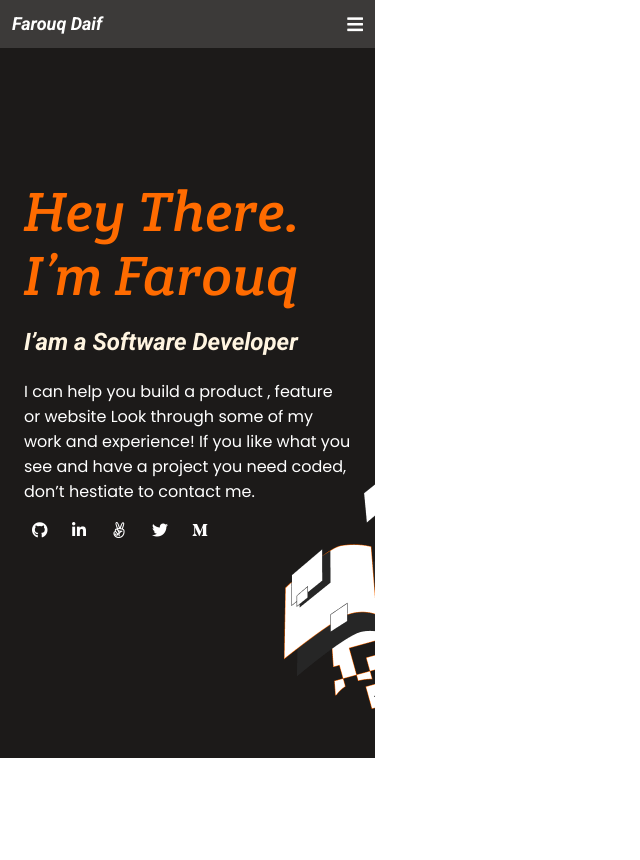
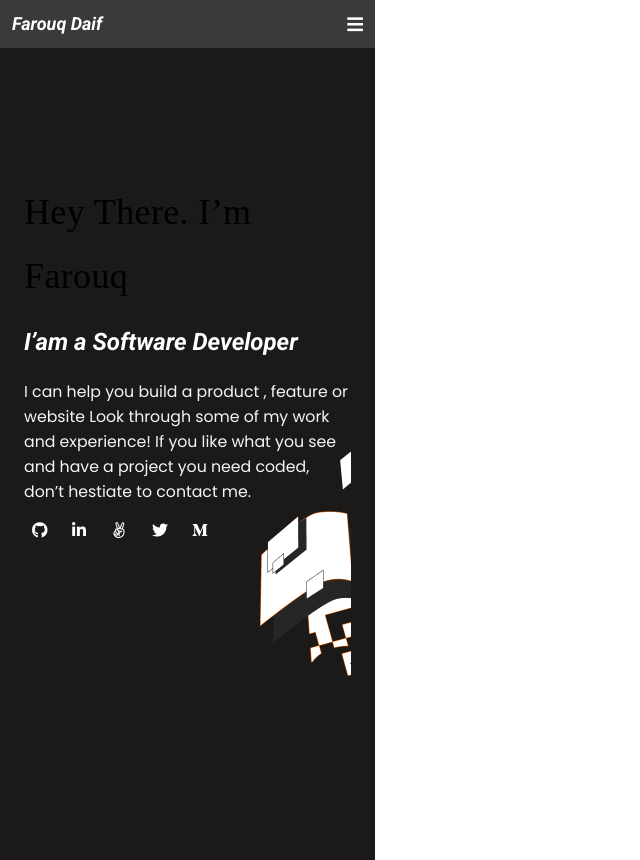
Before and after one commit to farouqdaif1/Portfolio, a website: page index.html in a window 1280 px wide. Shown: the whole page, without its empty margins (0-640 px from the left). Before the commit the page ends 800 px from the top, so only its background shows below. Drawn offline with Linux system fonts and the light colour scheme.

Commit message:
Re Fix css file and index.html file

```diff
--- a/css/style.css
+++ b/css/style.css
@@ -1,4 +1,3 @@
-
 @import url('https://fonts.googleapis.com/css2?family=Crete+Round:ital@1&family=Poppins&family=Roboto:ital,wght@1,700&display=swap');
 
 * {
@@ -16,9 +15,7 @@ html {
 .parent {
   background: #1c1a19;
   width: 375px;
-  background-image: url("/image/Group.png");
-  background-repeat: no-repeat;
-  background-position: 100% 100%;
+  height: 812px;
 }
 
 .container {
@@ -67,23 +64,23 @@ html {
   align-items: flex-start;
   height: 590px;
   width: 375px;
-  left: 0;
-  top: 92px;
   border-radius: 0;
   margin-top: 120px;
+  background-image: url("/image/Group.png");
+  background-repeat: no-repeat;
+  background-position: 100% 88%;
 }
 
 .hed1 {
   height: 124px;
   width: 327px;
   left: 24px;
-  top: 120px;
   border-radius: 0;
   flex: none;
   order: 0;
   flex-grow: 0;
   margin: 12px 0;
-  font-size: 56px;
+  font-size: 36px;
   font-style: normal;
   font-weight: 400;
   line-height: 64px;
@@ -91,7 +88,7 @@ html {
   text-align: left;
 }
 
-.hed1 p {
+.hed1 h1 {
   font-family: 'Crete Round', serif;
   color: #ff6b00;
 }
@@ -101,13 +98,12 @@ html {
   height: 27px;
   width: 327px;
   left: 24px;
-  top: 256px;
   border-radius: 0;
 }
 
 .hed2 h2 {
   font-family: 'Roboto', sans-serif;
-  color: #fff5e1;
+  color: #fff;
 }
 
 .hed3 {
@@ -121,7 +117,8 @@ html {
 
 .hed3 p {
   font-family: 'Poppins', sans-serif;
-  color: #fff;
+  color: #f4f5f7;
+  font-size: 15.75px;
 }
 
 .social-media {
```
